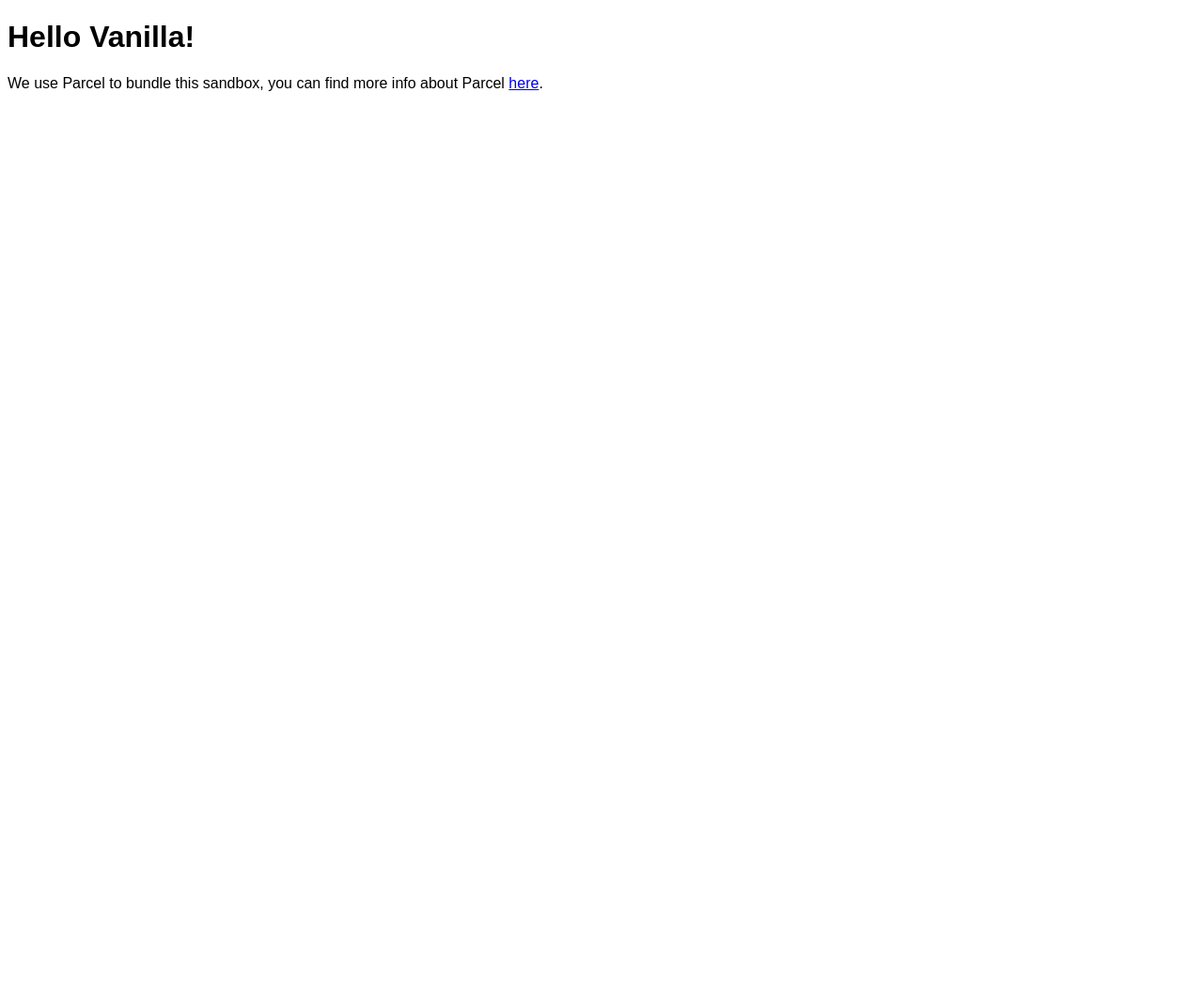
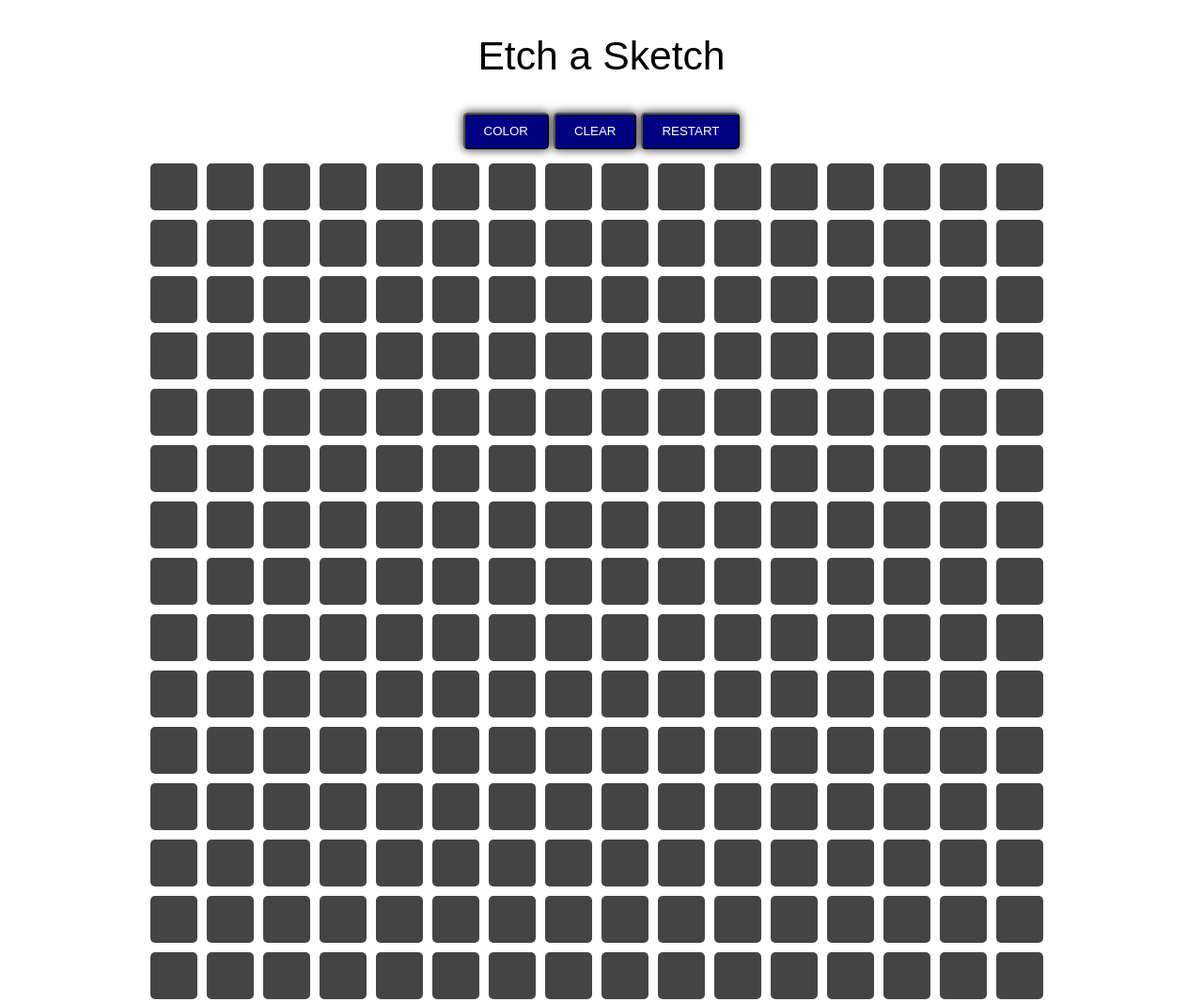
Before and after one commit to pscully/Etch-a-Sketch, a website built with Parcel: page index.html in a window 1280 px wide. Shown: the top 1067 px of the page at 94% size. Before the commit the page ends 800 px from the top, so only its background shows below. Built offline with nearby package versions, Linux system fonts and the light colour scheme.

Commit message:
Add grid and mouseover effect; set up initial buttons

```diff
--- a/index.html
+++ b/index.html
@@ -4,6 +4,7 @@
 <head>
 	<title>Parcel Sandbox</title>
 	<meta charset="UTF-8" />
+	<link type="text/css" rel="stylesheet" href="src/styles.css">
 </head>
 
 <body>
--- a/src/index.js
+++ b/src/index.js
@@ -1,9 +1,131 @@
-import "./styles.css";
+let number = 16;
+let colorChange = false;
+let globalColor = '#000000';
 
-document.getElementById("app").innerHTML = `
-<h1>Hello Vanilla!</h1>
-<div>
-  We use Parcel to bundle this sandbox, you can find more info about Parcel
-  <a href="https://parceljs.org" target="_blank" rel="noopener noreferrer">here</a>.
-</div>
-`;
+let app,
+  buttonClear,
+  buttonColor,
+  buttonReset,
+  buttonSection,
+  container,
+  gridCell,
+  gridWrapper,
+  section,
+  title;
+
+const colors = [
+  '#7DB32B',
+  '#A41809',
+  '#421AAE',
+  '#FEFEE3',
+  '#F91A84',
+  '#D01943',
+  '#4E8669',
+  '#FBB065',
+  '#F53F42',
+  '#23B4E4',
+  '#8C5959',
+  '#D9860F',
+  '#FFAB01',
+  '#1F64EB',
+  '#71F35E',
+  '#7EAD80'
+];
+
+app = document.querySelector('#app');
+
+buttonClear = create('buttonClear', 'button');
+buttonColor = create('buttonColor', 'button');
+buttonReset = create('buttonReset', 'button');
+buttonSection = create('buttonSection', 'section');
+container = create('container', 'div');
+gridWrapper = create('gridWrapper', 'div');
+section = create('section', 'section');
+
+buttonClear.innerText = 'CLEAR';
+buttonColor.innerText = 'COLOR';
+buttonReset.innerText = 'RESTART';
+
+app.appendChild(container);
+container.appendChild(section);
+container.appendChild(buttonSection);
+buttonSection.appendChild(buttonColor);
+buttonSection.appendChild(buttonClear);
+buttonSection.appendChild(buttonReset);
+container.appendChild(gridWrapper);
+
+gridWrapper.classList.add('wrapper', 'container');
+buttonClear.classList.add('button');
+buttonColor.classList.add('button');
+buttonReset.classList.add('button');
+buttonSection.classList.add('button-container');
+
+buttonClear.addEventListener('click', function() {
+  resetTable();
+});
+
+buttonColor.addEventListener('click', function() {
+  flip(colorChange);
+  pickColor();
+});
+
+buttonReset.addEventListener('click', function() {
+  number = prompt('How many squares do you want?', '16');
+  createGrid(number);
+});
+
+gridWrapper.addEventListener('mouseover', function(e) {
+  if (e.target.classList.contains('grid')) {
+    e.target.style.backgroundColor = globalColor;
+  }
+});
+
+function createHeader() {
+  title = create('title', 'h1');
+  title.classList.add('title');
+  title.innerText = 'Etch a Sketch';
+  section.appendChild(title);
+  return;
+}
+
+function createGrid(number) {
+  const total = number * number;
+  for (var i = 1; i <= total; i++) {
+    gridCell = create('gridCell', 'div');
+    gridCell.setAttribute('id', `cell-${i}`);
+    gridWrapper.appendChild(gridCell).classList.add(`grid`);
+  }
+}
+
+function resetTable() {
+  let gridCells = document.getElementsByClassName('grid');
+  while (gridCells[0]) {
+    gridCells[0].parentNode.removeChild(gridCells[0]);
+  }
+}
+
+function pickColor() {
+  let i = getRandomInt(colors.length);
+  let color = colors[i];
+  buttonColor.style.backgroundColor = color;
+  globalColor = color;
+}
+
+function flip(boolVariable) {
+  if (boolVariable) {
+    boolVariable = false;
+  } else {
+    boolVariable = true;
+  }
+}
+
+function getRandomInt(max) {
+  return Math.floor(Math.random() * Math.floor(max));
+}
+
+function create(variable, type) {
+  return document.createElement(`${type}`);
+}
+
+createHeader();
+createGrid(number);
--- a/src/styles.css
+++ b/src/styles.css
@@ -1,3 +1,55 @@
 body {
   font-family: sans-serif;
 }
+
+.button-container {
+  display: flex;
+  align-content: center;
+  width: 300px;
+  margin: 0 auto;
+  justify-content: space-between;
+}
+
+.button {
+  background-color: navy;
+  padding: 10px 20px 10px 20px;
+  color: white;
+  -webkit-box-shadow: 0px 0px 10px 1px rgba(0, 0, 0, 0.75);
+  -moz-box-shadow: 0px 0px 10px 1px rgba(0, 0, 0, 0.75);
+  box-shadow: 0px 0px 10px 1px rgba(0, 0, 0, 0.75);
+  border-radius: 5px 5px 5px 5px;
+  margin-left: auto;
+  margin-right: auto;
+  margin-bottom: 15px;
+}
+
+.button:active {
+  transform: translateY(1px);
+}
+
+.title {
+  text-align: center;
+  font-size: 32pt;
+  font-weight: 300;
+}
+
+.wrapper {
+  width: 960px;
+  margin-left: auto;
+  margin-right: auto;
+  display: grid;
+  grid-template-rows: repeat(16, 50px);
+  grid-template-columns: repeat(16, 50px);
+  grid-gap: 10px;
+  background-color: #fff;
+  color: #444;
+  position: relative;
+}
+
+.grid {
+  background-color: #444;
+  color: #fff;
+  border-radius: 5px;
+  padding: 20px;
+  font-size: 150%;
+}
```
